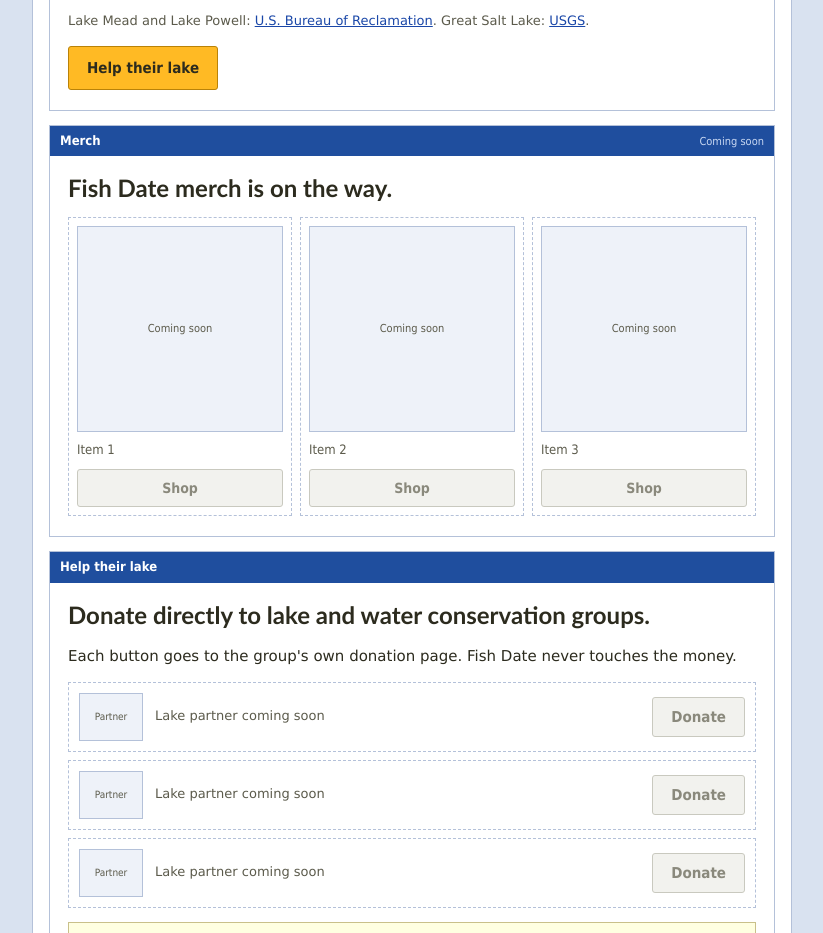
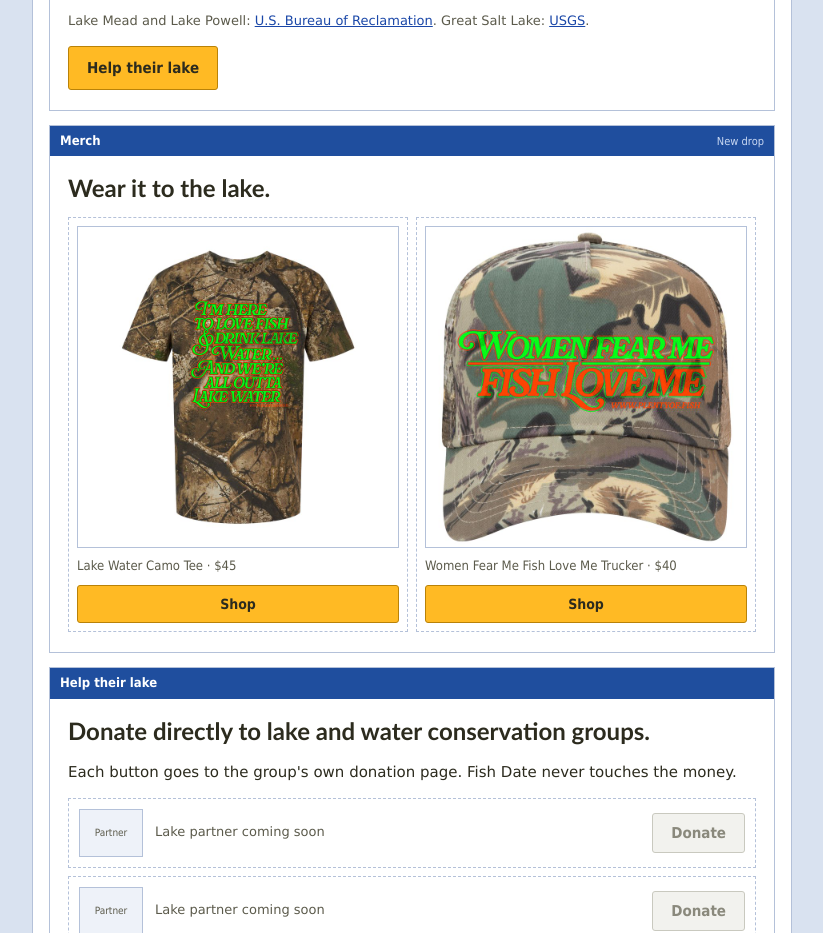
Before and after one commit to brennenschlu/plentyoffish, a plain HTML site: page site/index.html in a window 1280 px wide. Shown: the part 1861-2794 px from the top of the page, without its empty margins (228-1051 px from the left). Drawn offline with Linux system fonts and the light colour scheme.

Commit message:
Merch: add Lake Water Camo Tee + Women Fear Me trucker (Shopify links)

```diff
--- a/site/index.html
+++ b/site/index.html
@@ -241,7 +241,8 @@ footer .row { display: flex; flex-wrap: wrap; gap: 4px 14px; }
 
 /* ---------- merch ---------- */
 
-.merch-items { display: grid; gap: 8px; grid-template-columns: repeat(3, 1fr); }
+.merch-items { display: grid; gap: 8px; grid-template-columns: repeat(2, 1fr); }
+.item img { width: 100%; height: auto; aspect-ratio: 1; object-fit: cover; border: 1px solid var(--line); background: #fff; }
 .item { border: 1px dashed var(--line); padding: 8px; display: grid; gap: 8px; align-content: start; }
 .item .slot {
   aspect-ratio: 1; background: var(--tint); border: 1px solid var(--line);
@@ -403,11 +404,11 @@ footer .row { display: flex; flex-wrap: wrap; gap: 4px 14px; }
     </div>
   </section>
 
-  <!-- 4. Merch (store not chosen yet) -->
+  <!-- 4. Merch (Shopify: shop.plentyof.fish) -->
   <section class="panel" id="merch" aria-labelledby="merch-title">
-    <div class="panel-head"><span id="merch-title">Merch</span> <small>Coming soon</small></div>
+    <div class="panel-head"><span id="merch-title">Merch</span> <small>New drop</small></div>
     <div class="panel-body">
-      <h2>Fish Date merch is on the way.</h2>
+      <h2>Wear it to the lake.</h2>
 
 
       <!--
@@ -425,9 +426,16 @@ footer .row { display: flex; flex-wrap: wrap; gap: 4px 14px; }
         so update the privacy line in the footer and FAQ before it goes live.
       -->
       <div class="merch-items">
-        <div class="item"><div class="slot">Coming soon</div><p>Item 1</p><span class="btn" aria-disabled="true">Shop</span></div>
-        <div class="item"><div class="slot">Coming soon</div><p>Item 2</p><span class="btn" aria-disabled="true">Shop</span></div>
-        <div class="item"><div class="slot">Coming soon</div><p>Item 3</p><span class="btn" aria-disabled="true">Shop</span></div>
+        <div class="item">
+          <img src="assets/merch-tee.jpg" alt="Lake Water Camo Tee: I'm here to love fish and drink lake water... and we're all outta lake water" width="400" height="400" loading="lazy">
+          <p>Lake Water Camo Tee &#183; $45</p>
+          <a class="btn btn-go" href="https://shop.plentyof.fish/products/lake-water-camo-tee" target="_blank" rel="noopener">Shop</a>
+        </div>
+        <div class="item">
+          <img src="assets/merch-hat.jpg" alt="Women Fear Me Fish Love Me camo trucker hat" width="400" height="400" loading="lazy">
+          <p>Women Fear Me Fish Love Me Trucker &#183; $40</p>
+          <a class="btn btn-go" href="https://shop.plentyof.fish/products/women-fear-me-fish-love-me-trucker-hat" target="_blank" rel="noopener">Shop</a>
+        </div>
       </div>
     </div>
   </section>
```
Also changed, not shown: site/assets/merch-hat.jpg (added), site/assets/merch-tee.jpg (added).
